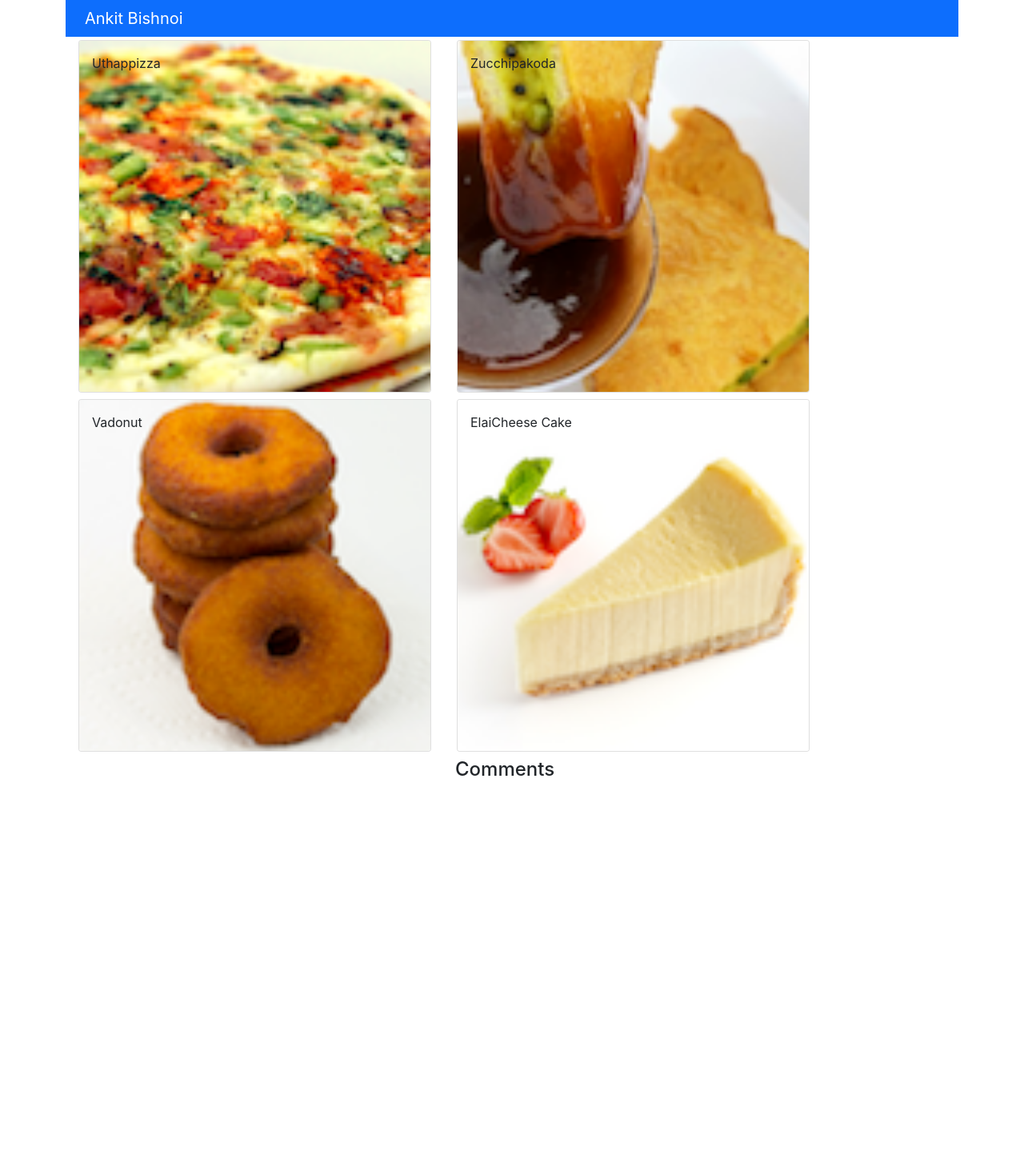
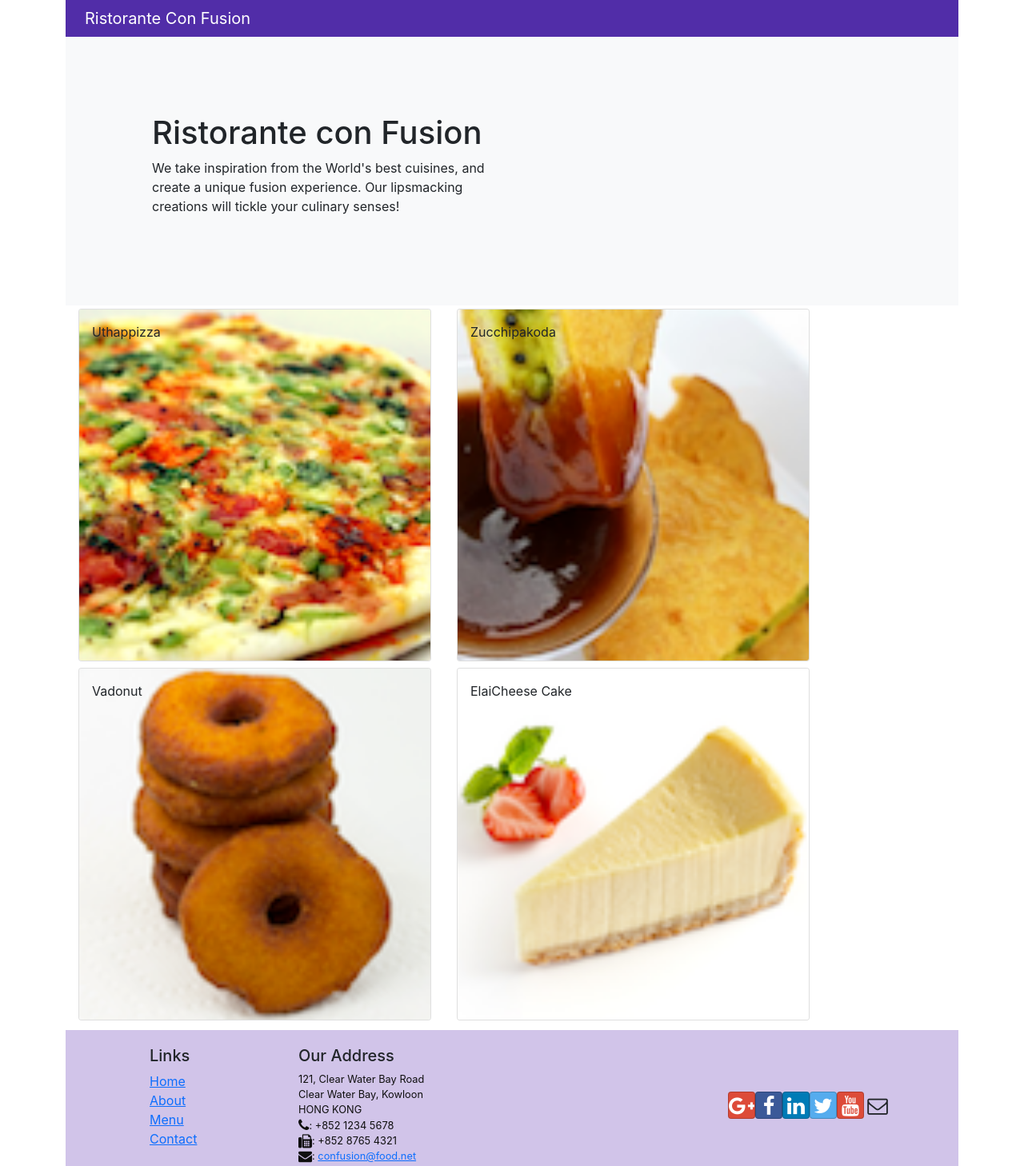
Before and after one commit to meta-ankit-kumar/react, a React (Create React App) app in the folder confusion/: page / in a window 1280 px wide. Shown: the top 1458 px of the page at 80% size. Before the commit the page ends 989 px from the top, so only its background shows below. Built offline with nearby package versions, Linux system fonts and the light colour scheme.

Commit message:
Added header and footer component

```diff
--- a/confusion/src/App.css
+++ b/confusion/src/App.css
@@ -0,0 +1,33 @@
+.row-header{
+  margin:0px auto;
+  padding:0px auto;
+}
+
+.row-content {
+  margin:0px auto;
+  padding: 50px 0px 50px 0px;
+  border-bottom: 1px ridge;
+  min-height:400px;
+}
+
+.footer{
+  background-color: #D1C4E9;
+  margin:0px auto;
+  padding: 20px 0px 20px 0px;
+}
+.jumbotron {
+  padding:70px 30px 70px 30px;
+  margin:0px auto;
+  background: #9575CD ;
+  color:floralwhite;
+}
+
+address{
+  font-size:80%;
+  margin:0px;
+  color:#0f0f0f;
+}
+
+.navbar-dark {
+  background-color: #512DA8;
+}
--- a/confusion/src/components/DishdetailComponent.js
+++ b/confusion/src/components/DishdetailComponent.js
@@ -25,6 +25,13 @@
         return {
             year: 'numeric', month: 'short', day: '2-digit'
           };
+    }
+
+    renderHeadingForComments() {
+        if(this.props.dish)
+            return(
+                <h4>Comments</h4>
+            )
     }
     /**
      * Method to render comments on a particular selected dish
@@ -58,7 +65,7 @@
                   {this.renderDish(this.props.dish)}
                 </div>
                 <div className="col-12 col-md-5 m-1">
-                    <h4>Comments</h4>
+                    {this.renderHeadingForComments()}
                     {this.renderComments(this.props.dish)}
                 </div>
             </div>
--- /dev/null
+++ b/confusion/src/components/FooterComponent.js
@@ -0,0 +1,50 @@
+import React from 'react';
+
+function Footer(props) {
+    return(
+    <div className="footer">
+        <div className="container">
+            <div className="row justify-content-center">
+                <div className="col-4 offset-1 col-sm-2">
+                    <h5>Links</h5>
+                    <ul className="list-unstyled">
+                        <li><a href="#">Home</a></li>
+                        <li><a href="#">About</a></li>
+                        <li><a href="#">Menu</a></li>
+                        <li><a href="contactus.html">Contact</a></li>
+                    </ul>
+                </div>
+                <div className="col-7 col-sm-5">
+                    <h5>Our Address</h5>
+                    <address>
+		              121, Clear Water Bay Road<br />
+		              Clear Water Bay, Kowloon<br />
+		              HONG KONG<br />
+		              <i className="fa fa-phone fa-lg"></i>: +852 1234 5678<br />
+		              <i className="fa fa-fax fa-lg"></i>: +852 8765 4321<br />
+		              <i className="fa fa-envelope fa-lg"></i>: <a href="mailto:confusion@food.net">
+                         confusion@food.net</a>
+                    </address>
+                </div>
+                <div className="col-12 col-sm-4 align-self-center">
+                    <div className="text-center">
+                        <a className="btn btn-social-icon btn-google" href="http://google.com/+"><i className="fa fa-google-plus"></i></a>
+                        <a className="btn btn-social-icon btn-facebook" href="http://www.facebook.com/profile.php?id="><i className="fa fa-facebook"></i></a>
+                        <a className="btn btn-social-icon btn-linkedin" href="http://www.linkedin.com/in/"><i className="fa fa-linkedin"></i></a>
+                        <a className="btn btn-social-icon btn-twitter" href="http://twitter.com/"><i className="fa fa-twitter"></i></a>
+                        <a className="btn btn-social-icon btn-google" href="http://youtube.com/"><i className="fa fa-youtube"></i></a>
+                        <a className="btn btn-social-icon" href="mailto:"><i className="fa fa-envelope-o"></i></a>
+                    </div>
+                </div>
+            </div>
+            <div className="row justify-content-center">
+                <div className="col-auto">
+                    <p>© Copyright 2018 Ristorante Con Fusion</p>
+                </div>
+            </div>
+        </div>
+    </div>
+    )
+}
+
+export default Footer;
--- /dev/null
+++ b/confusion/src/components/HeaderComponent.js
@@ -0,0 +1,31 @@
+import React, { Component } from "react";
+import { Navbar, NavbarBrand } from "reactstrap";
+
+class Header extends Component {
+  render() {
+    return (
+      <React.Fragment>
+        <Navbar dark>
+          <div className="container">
+            <NavbarBrand href="/">Ristorante Con Fusion</NavbarBrand>
+          </div>
+        </Navbar>
+        <div className="container-fluid bg-light text-dark p-5">
+          <div className="container bg-light p-5">
+            <div className="row row-header">
+              <div className="col-12 col-sm-6">
+                <h1>Ristorante con Fusion</h1>
+                <p>
+                  We take inspiration from the World's best cuisines, and create
+                  a unique fusion experience. Our lipsmacking creations will
+                  tickle your culinary senses!
+                </p>
+              </div>
+            </div>
+          </div>
+        </div>
+      </React.Fragment>
+    );
+  }
+}
+export default Header;
--- a/confusion/src/components/MainComponent.js
+++ b/confusion/src/components/MainComponent.js
@@ -1,8 +1,9 @@
 import Menu from "./MenuComponent";
-import { Navbar, NavbarBrand } from "reactstrap";
 import DISHES from "../shared/dishes";
 import { Component } from "react";
 import DishDetail from './DishdetailComponent'
+import Header from "./HeaderComponent";
+import Footer from "./FooterComponent";
 class Main extends Component {
   constructor(props) {
     super(props);
@@ -21,13 +22,10 @@
   render() {
     return (
       <div className="container">
-        <Navbar dark color="primary">
-          <div className="container">
-            <NavbarBrand href="/">Ankit Bishnoi</NavbarBrand>
-          </div>
-        </Navbar>
+        <Header/>
         <Menu dishes={this.state.dishes} onClick={(dishId) => this.onDishSelect(dishId)} />
         <DishDetail dish={this.state.dishes.find(e => e.id === this.state.selectedDish)}/>
+        <Footer/>
       </div>
     );
   }
--- a/confusion/src/index.js
+++ b/confusion/src/index.js
@@ -4,6 +4,8 @@
 import './index.css';
 import App from './App';
 import reportWebVitals from './reportWebVitals';
+import 'bootstrap-social/bootstrap-social.css';
+import 'font-awesome/css/font-awesome.min.css'
 
 ReactDOM.render(
   <React.StrictMode>
```
